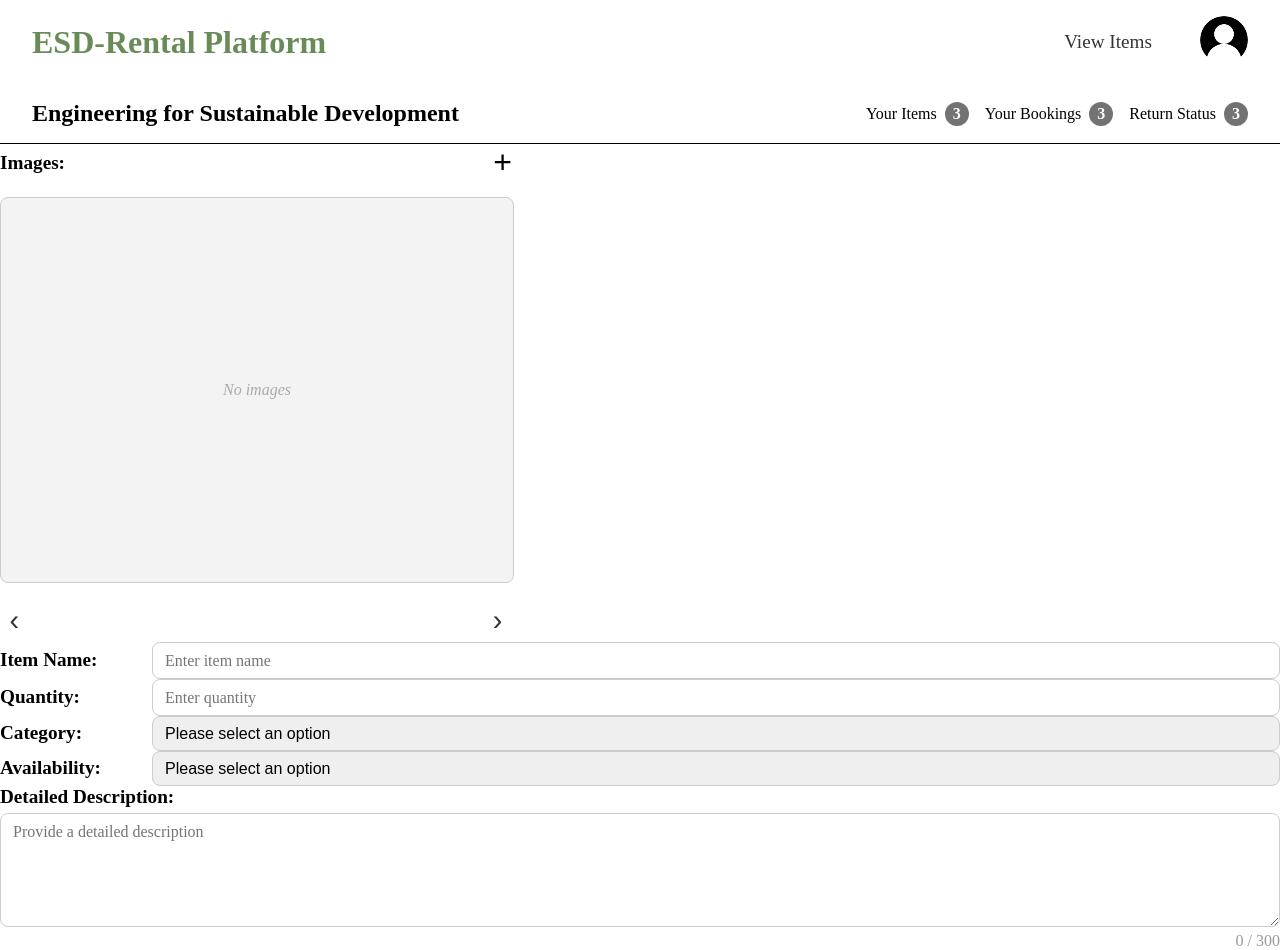
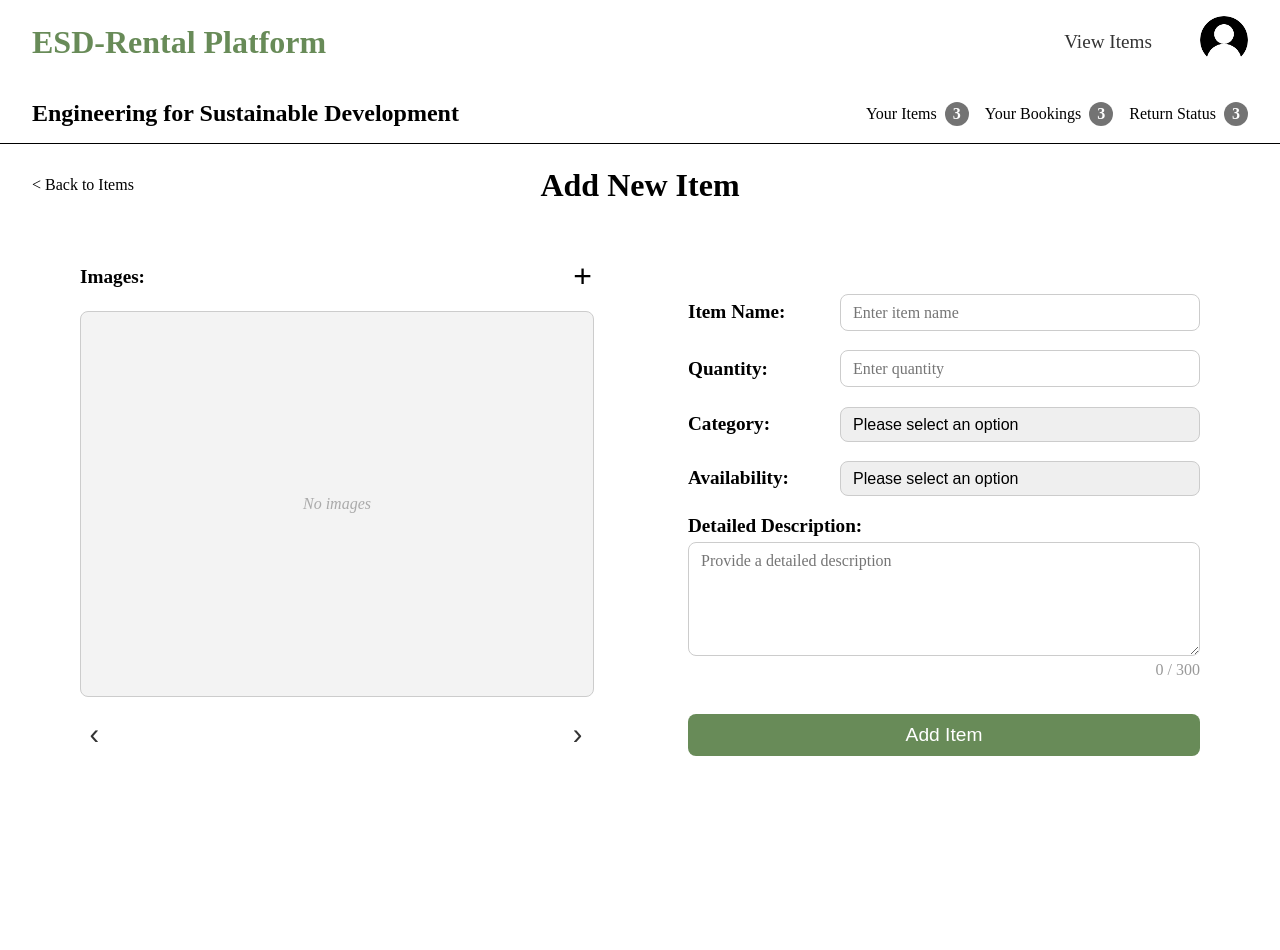
Before and after one commit to almightyprogrammer/esd-project-backend, a Vue app in the folder frontend/: page /club/items/new in a window 1280 px wide. After the commit the page ends 800 px from the top, so only its background shows below. Built offline with nearby package versions, Linux system fonts and the light colour scheme.

Commit message:
Position components on Add New Item page

```diff
--- /dev/null
+++ b/frontend/src/components/ui/Button.vue
@@ -0,0 +1,36 @@
+<template>
+    <button
+      class="green-button"
+      @click="$emit('click')"
+    >
+      {{ label }}
+    </button>
+  </template>
+
+  <script setup>
+  defineProps({
+    label: {
+      type: String,
+      required: true
+    }
+  });
+
+  defineEmits(['click']);
+  </script>
+
+  <style scoped>
+  .green-button {
+    padding: 0.6rem 1.4rem;
+    background-color: #688B58;
+    color: white;
+    font-size: 1.2rem;
+    border: none;
+    border-radius: 8px;
+    cursor: pointer;
+  }
+
+  .green-button:hover {
+    background-color: #5C7D4E;
+  }
+
+  </style>
--- a/frontend/src/views/AddNewItemPage.vue
+++ b/frontend/src/views/AddNewItemPage.vue
@@ -1,12 +1,21 @@
-AddNewItemPage
 <template>
     <PageHeader />
     <ProfileNavigationBar />
+    <div class="title-container">
+      <a class="back-link">< Back to Items</a>
+      <h1 class="title">Add New Item</h1>
+    </div>
+    <div class="content">
+      <div class="left-column">
         <ImageUploader
           :images="images"
           @add-image="(img) => images.push(img)"
           @update:images="(imgs) => (images = imgs)"
         />
+      </div>
+
+      <div class="right-column">
+        <div class="fields">
           <TextInput
             label="Item Name:"
             placeholder="Enter item name"
@@ -33,28 +42,92 @@ AddNewItemPage
             placeholder="Provide a detailed description"
             v-model="description"
           />
+        </div>
 
+        <Button label="Add Item" type="submit" />
+      </div>
+    </div>
   </template>
+
   <script setup>
   import { ref } from "vue";
   import PageHeader from "../components/common/PageHeader.vue";
   import ProfileNavigationBar from "../components/profile_common/ProfileNavigationBar.vue";
   import ImageUploader from "../components/ui/ImageUploader.vue";
   import TextInput from "../components/ui/TextInput.vue";
-import DropdownSelect from '../components/ui/DropdownSelect.vue';
+  import DropdownSelect from "../components/ui/DropdownSelect.vue";
   import TextAreaInput from "../components/ui/TextAreaInput.vue";
+  import Button from "../components/ui/Button.vue";
 
   const images = ref([]);
+  const itemName = ref("");
+  const quantity = ref("");
+  const category = ref("");
+  const categories = [
+    "Event & Party",
+    "Board Games",
+    "Photography & Video",
+    "Electronics & Tech",
+    "Arts & Craft",
+    "Catering",
+    "Tools & DIY",
+    "Miscellaneous",
+  ];
+  const availability = ref("");
+  const availabilities = ["Yes", "No"];
+  const description = ref("");
+  </script>
 
-const category = ref('');
-const categories = ['Event & Party', 'Board Games', 'Photography & Video','Electronics & Tech','Arts & Craft','Catering','Tools & DIY','Miscellaneous'];
+  <style scoped>
+  .title-container {
+    position: relative;
+    display: flex;
+    align-items: center;
+    justify-content: flex-start;
+    margin: 2rem;
+  }
 
-const availability = ref('');
-const availabilities =['Yes', 'No'];
+  .back-link {
+    font-size: 1rem;
+    text-decoration: none;
+    cursor: pointer;
+  }
 
-const description = ref('');
+  .title {
+    position: absolute;
+    left: 50%;
+    transform: translateX(-50%);
+    margin: 0;
+    font-size: 2rem;
+    font-weight: bold;
+  }
 
-function handleImageAdd(newImage) {
-  images.value.push(newImage);
+  .content {
+    display: flex;
+    justify-content: center;
+    align-items: stretch;
+    gap: 6rem;
+    padding: 2rem;
   }
-</script>
+
+  .left-column {
+    flex: 1;
+    max-width: 40vw;
+  }
+
+  .right-column {
+    flex: 2;
+    max-width: 40vw;
+    display: flex;
+    flex-direction: column;
+    justify-content: space-between;
+  }
+
+  .fields {
+    display: flex;
+    flex-direction: column;
+    gap: 1.2rem;
+    flex-grow: 1;
+    justify-content: center;
+  }
+  </style>
```
Lines whose indentation alone changed are shown as unchanged.
